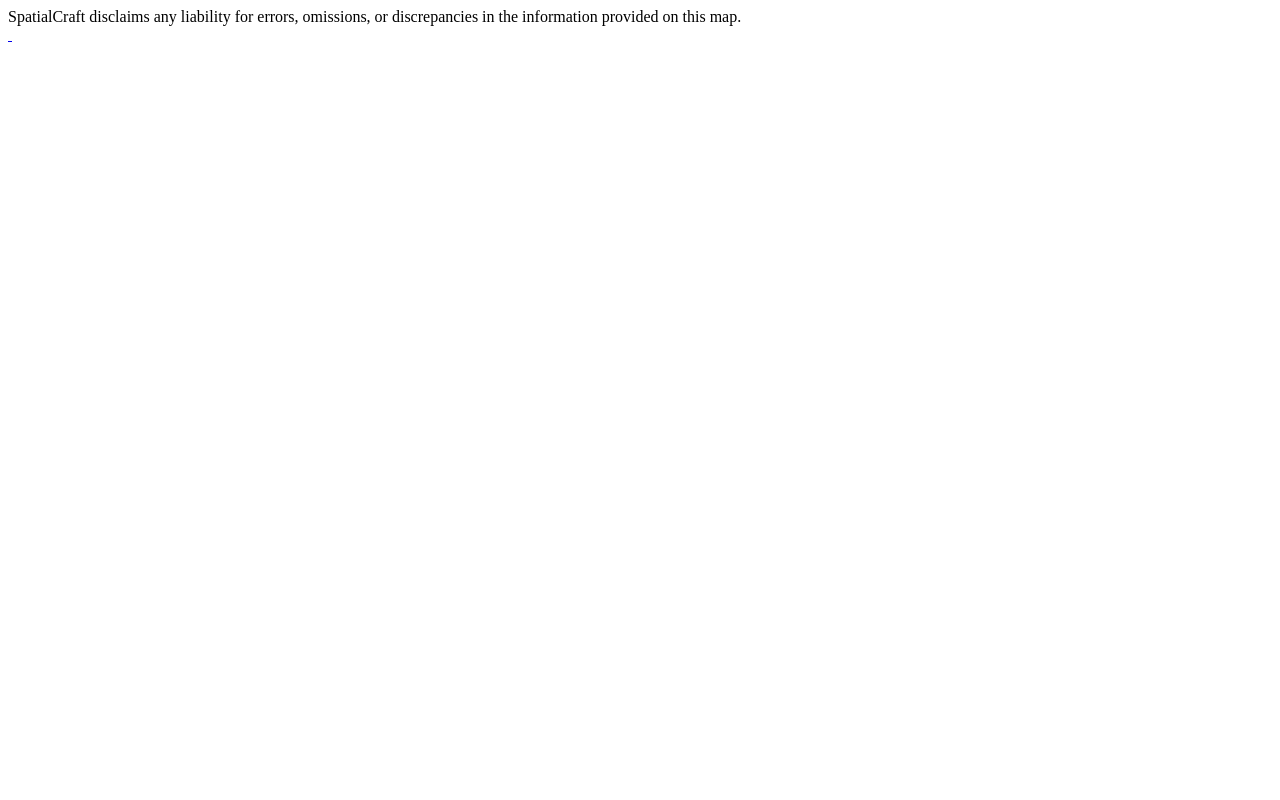
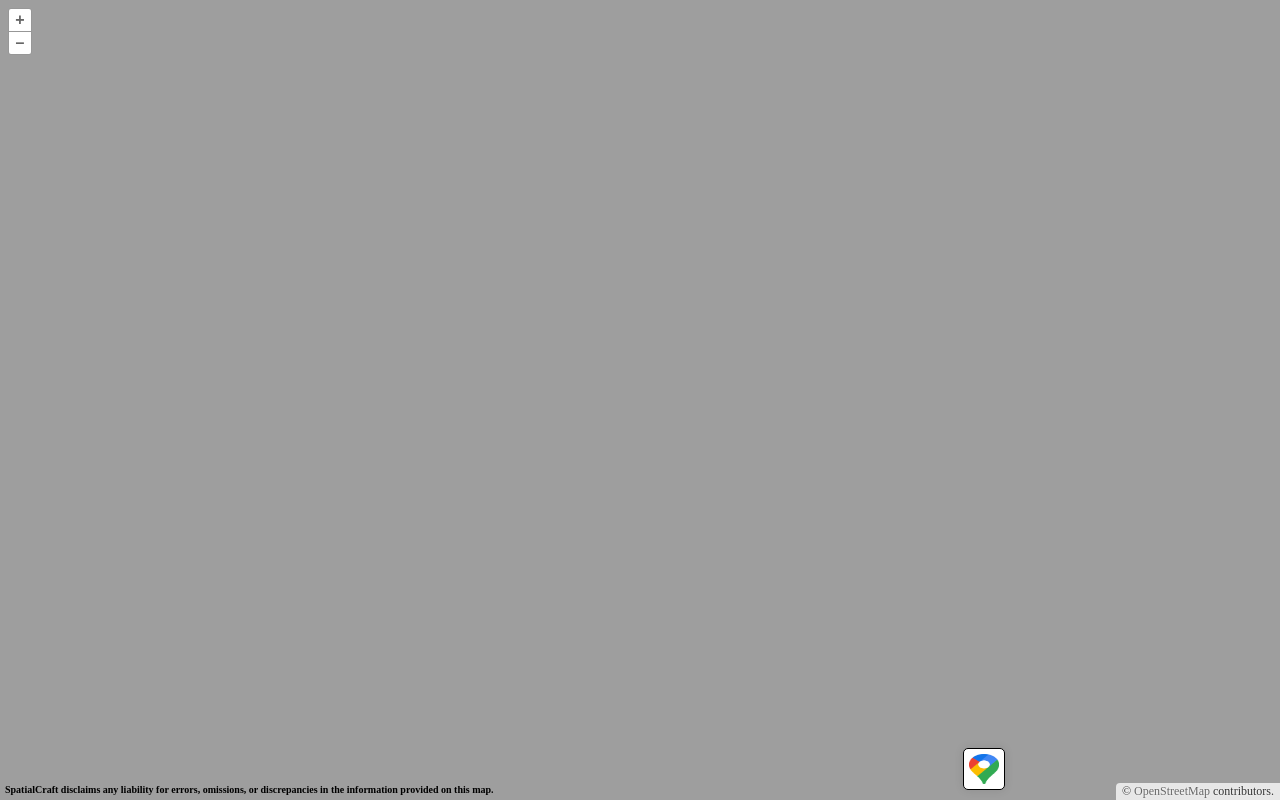
Before and after one commit to SpatialCraftgoa/Goa-wetland-map, a plain HTML site: page index.html in a window 1280 px wide. Drawn offline with nearby package versions, Linux system fonts and the light colour scheme; the site is published under a folder, as on GitHub Pages, so addresses that start at the root find nothing.

Commit message:
Add files via upload

```diff
--- a/index.html
+++ b/index.html
@@ -2,12 +2,12 @@
 <html lang="en">
   <head>
     <meta charset="UTF-8" />
-    <link rel="icon" type="image/x-icon" href="/SpatialCraft-Color-Logomark-Ddx-CUnZ.png" />
+    <link rel="icon" type="image/x-icon" href="./SpatialCraft-Color-Logomark-Ddx-CUnZ.png" />
     <meta name="viewport" content="width=device-width, initial-scale=1.0" />
     <title>Sanquelim Wetlands </title>
     <script src="https://ajax.googleapis.com/ajax/libs/jquery/3.5.1/jquery.min.js"></script>
-    <script type="module" crossorigin src="/index-cC9kZcYS.js"></script>
-    <link rel="stylesheet" crossorigin href="/index-D7pdiz4n.css">
+    <script type="module" crossorigin src="./index-cC9kZcYS.js"></script>
+    <link rel="stylesheet" crossorigin href="./index-D7pdiz4n.css">
   </head>
   <body>
     <div id="map"></div>
@@ -17,8 +17,8 @@
     <div class="tooltip" id="mapswitcher-tooltip">
       <a href="#">
         <div id="map-switcher" class="map-switcher">
-          <img id="osm" src="/Openstreetmap_logo.svg-R68CmHRR.png"  alt="">
-          <img id="gsm" src="/Google_Maps_icon_(2020).svg-BDF-ptuf.png"  alt="">
+          <img id="osm" src="./Openstreetmap_logo.svg-R68CmHRR.png"  alt="">
+          <img id="gsm" src="./Google_Maps_icon_(2020).svg-BDF-ptuf.png"  alt="">
         </div>
       </a>
       <span id="tooltips" class="tooltiptext"></span>
```
